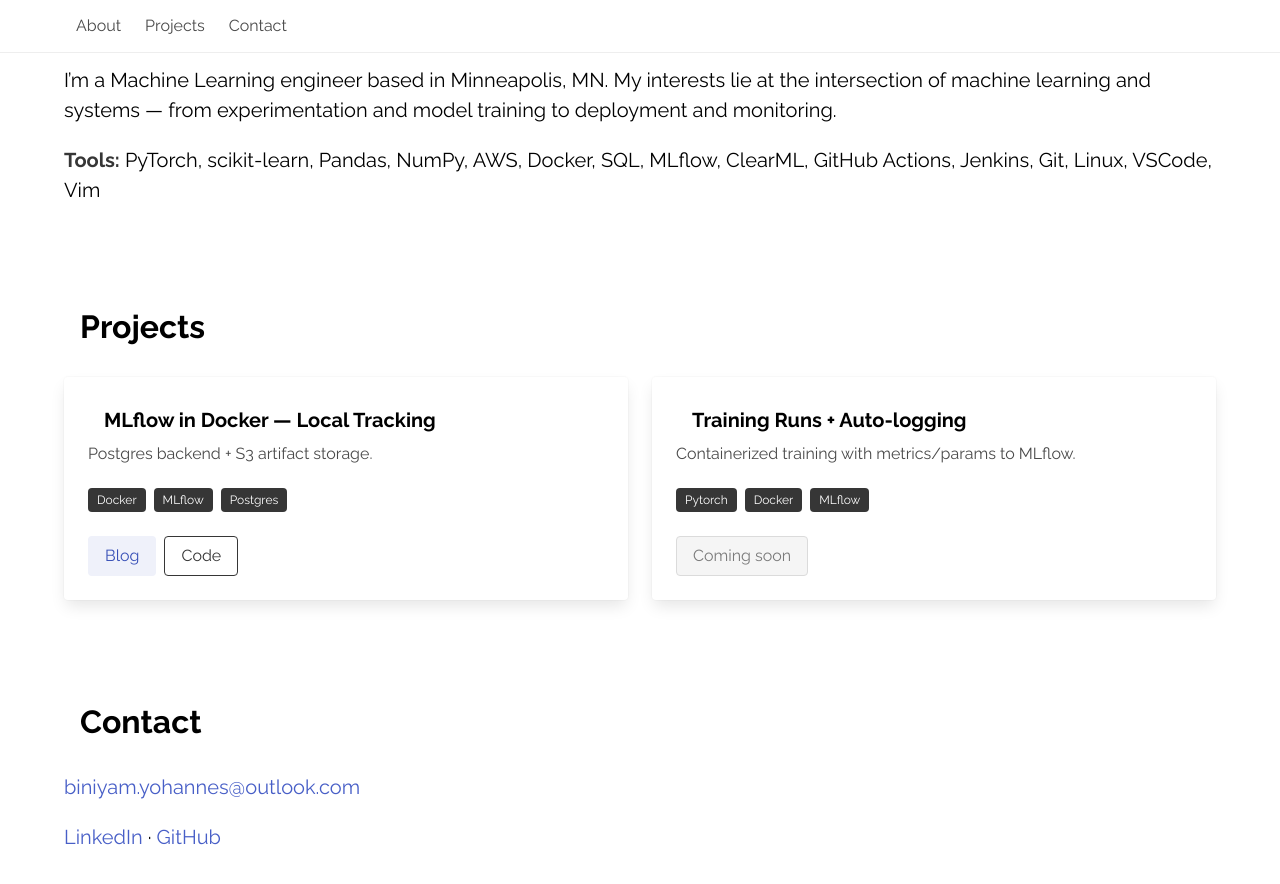
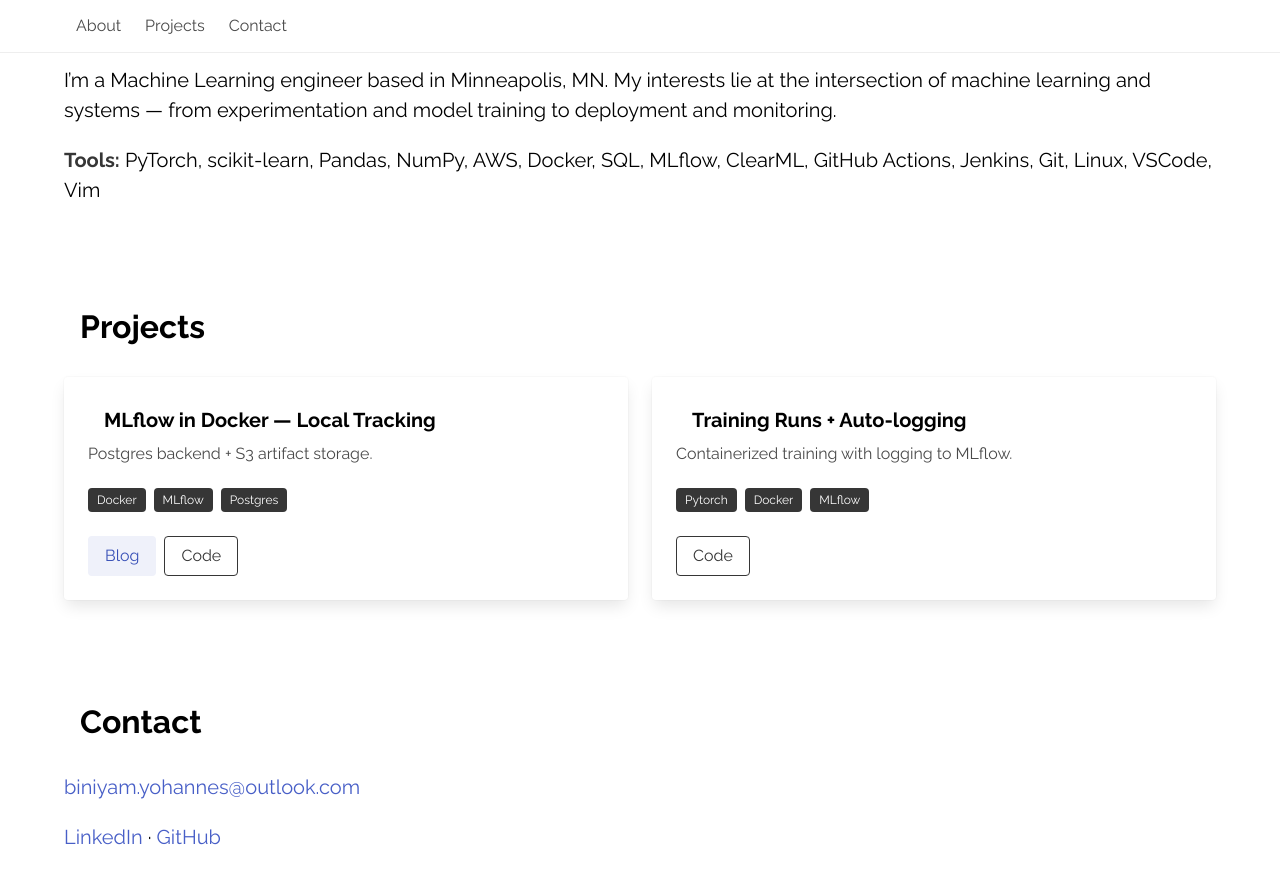
Before and after one commit to biniyamyohannes/website, a Jekyll site: the page built from index.md, in a window 1280 px wide and 900 px high, scrolled down 907 px. Shown: the top 884 px of the window. Built offline with Jekyll 4.4.1, drawn with Linux system fonts in a browser that asks for light colours.

Commit message:
Updated mlflow training/logging project card.

```diff
--- a/_layouts/default.html
+++ b/_layouts/default.html
@@ -139,14 +139,14 @@
             <div class="card">
               <div class="card-content">
                 <p class="title is-5">Training Runs + Auto-logging</p>
-                <p class="subtitle is-6">Containerized training with metrics/params to MLflow.</p>
+                <p class="subtitle is-6">Containerized training with logging to MLflow.</p>
                 <div class="tags">
                   <span class="tag is-dark">Pytorch</span>
                   <span class="tag is-dark">Docker</span>
                   <span class="tag is-dark">MLflow</span>
                 </div>
                 <div class="buttons">
-                  <a class="button is-static">Coming soon</a>
+                  <a class="button is-dark is-outlined" href="https://github.com/biniyamyohannes/mlops-training">Code</a>
                 </div>
               </div>
             </div>
```
